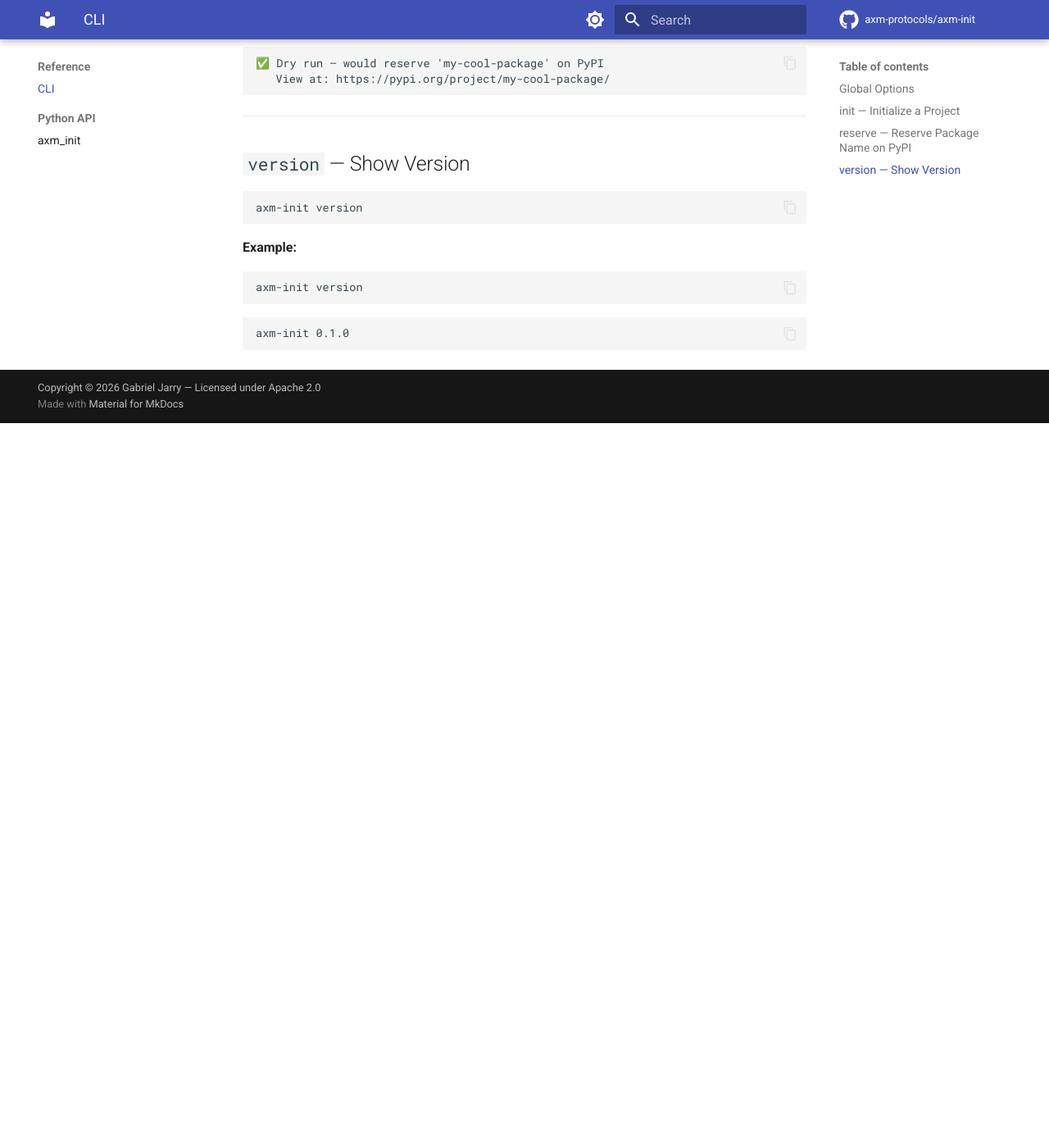
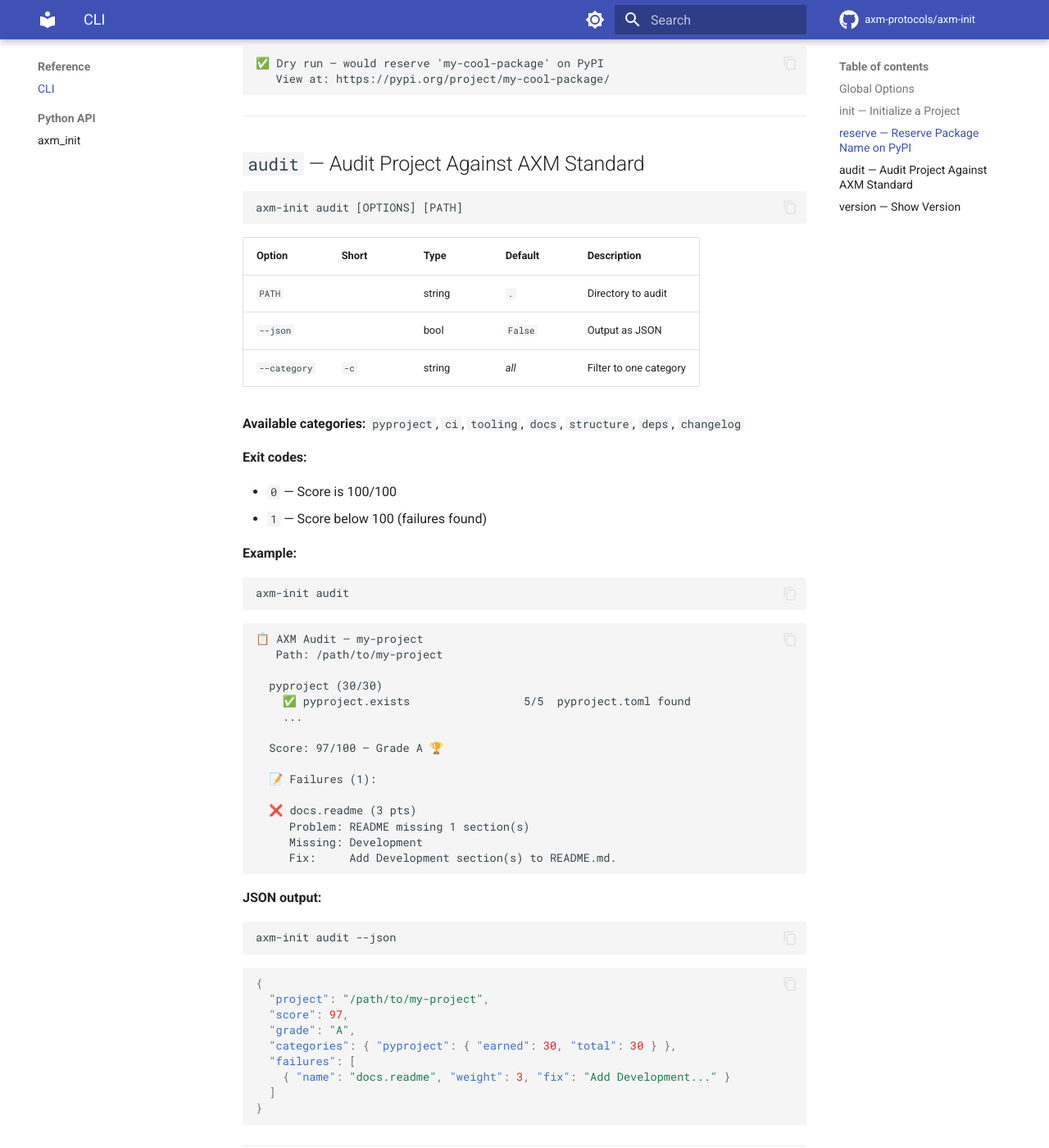
Before and after one commit to axm-protocols/axm-init, an MkDocs documentation site: the page built from docs/reference/cli.md, in a window 1280 px wide and 1400 px high, scrolled down 1891 px. Shown: the whole window at 82% size. Built offline with MkDocs 1.6.1 and Material for MkDocs 9.7.7, drawn with Linux system fonts in a browser that asks for light colours; comment, search, counter and statistics services are not loaded; before the commit the page ends 2407 px from its top, so only the background shows below that.

Commit message:
docs: update full documentation for audit feature — 100/100 self-audit
- README.md: add Development section, audit feature in Features list
- docs/howto/audit.md: complete how-to guide with categories, flags, CI
- docs/explanation/audit-grades.md: full 31 checks with weights/descriptions
- docs/reference/cli.md: add audit command reference with examples
- docs/index.md: add audit to features list

Self-audit now scores 100/100 — Grade A.

````diff
--- a/docs/reference/cli.md
+++ b/docs/reference/cli.md
@@ -76,6 +76,69 @@ axm-init reserve my-cool-package --dry-run
 
 ---
 
+## `audit` — Audit Project Against AXM Standard
+
+```
+axm-init audit [OPTIONS] [PATH]
+```
+
+| Option | Short | Type | Default | Description |
+|---|---|---|---|---|
+| `PATH` | | string | `.` | Directory to audit |
+| `--json` | | bool | `False` | Output as JSON |
+| `--category` | `-c` | string | *all* | Filter to one category |
+
+**Available categories:** `pyproject`, `ci`, `tooling`, `docs`, `structure`, `deps`, `changelog`
+
+**Exit codes:**
+
+- `0` — Score is 100/100
+- `1` — Score below 100 (failures found)
+
+**Example:**
+
+```bash
+axm-init audit
+```
+
+```
+📋 AXM Audit — my-project
+   Path: /path/to/my-project
+
+  pyproject (30/30)
+    ✅ pyproject.exists                 5/5  pyproject.toml found
+    ...
+
+  Score: 97/100 — Grade A 🏆
+
+  📝 Failures (1):
+
+  ❌ docs.readme (3 pts)
+     Problem: README missing 1 section(s)
+     Missing: Development
+     Fix:     Add Development section(s) to README.md.
+```
+
+**JSON output:**
+
+```bash
+axm-init audit --json
+```
+
+```json
+{
+  "project": "/path/to/my-project",
+  "score": 97,
+  "grade": "A",
+  "categories": { "pyproject": { "earned": 30, "total": 30 } },
+  "failures": [
+    { "name": "docs.readme", "weight": 3, "fix": "Add Development..." }
+  ]
+}
+```
+
+---
+
 ## `version` — Show Version
 
 ```
````
Also changed, not shown: README.md (+18 -1 lines), docs/explanation/audit-grades.md (+81 -177 lines), docs/howto/audit.md (+62 -11 lines), docs/index.md (+1 -0 lines).
